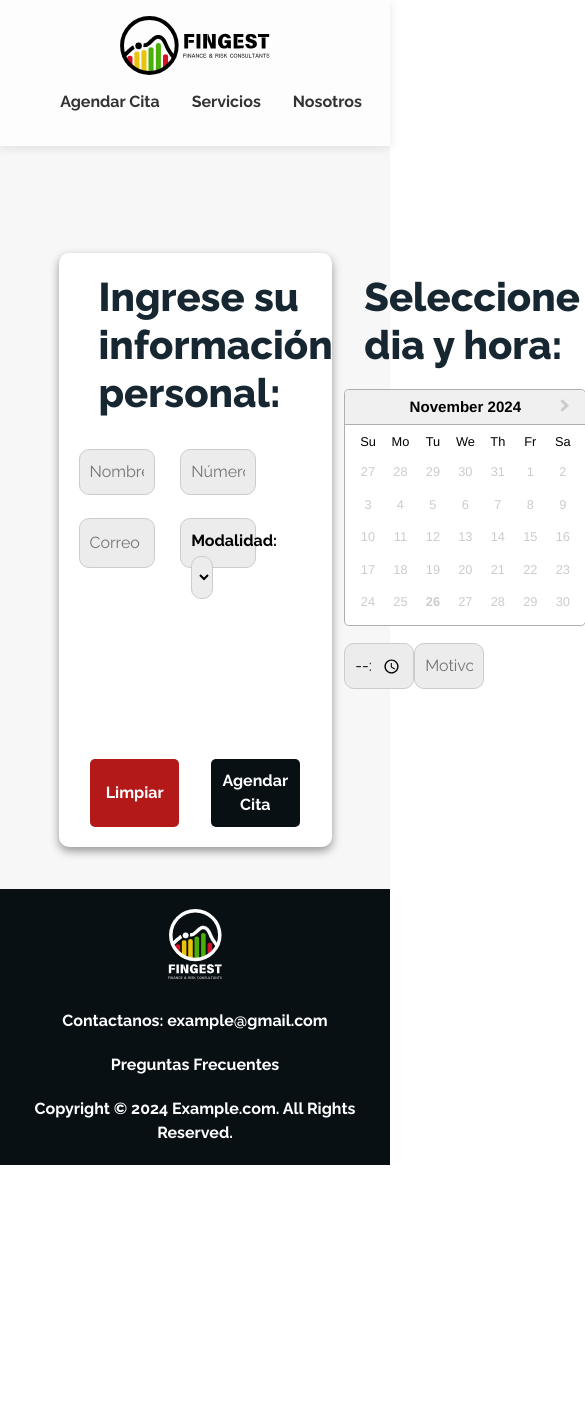
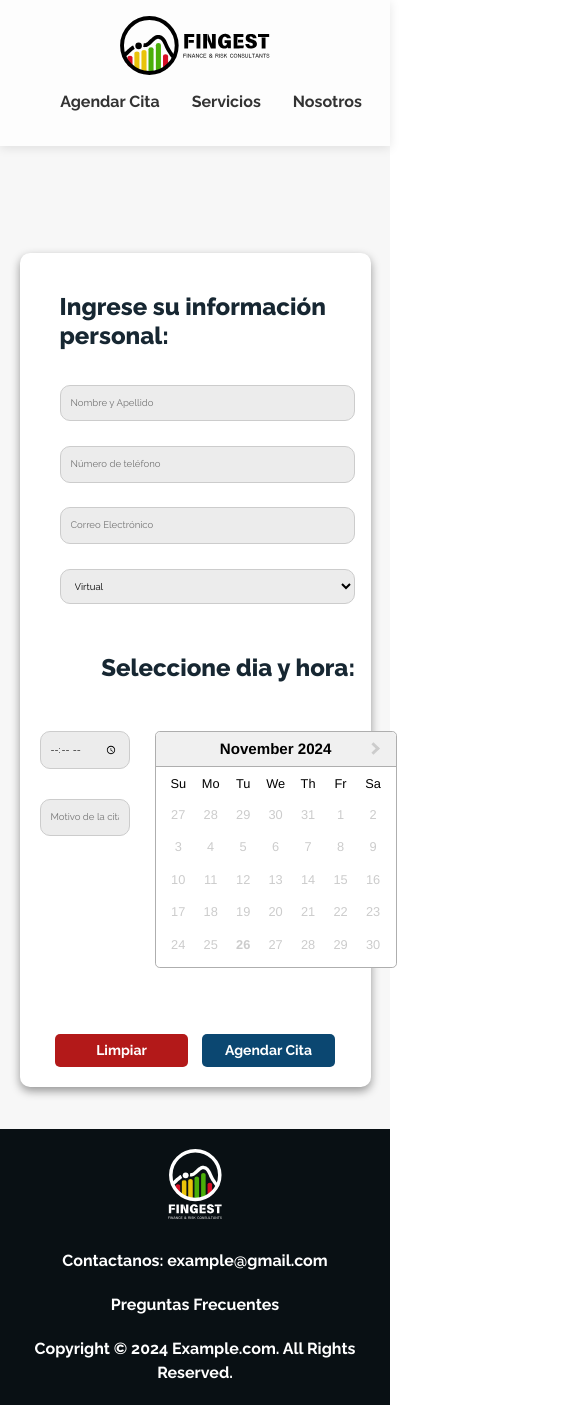
Before and after one commit to LeonardoPerozo12/FingestLandingPage, a React (Vite) app in the folder FrontEnd/FingestLandingPage/: page /agendar-cita in a window 390 px wide. Shown: the whole page, 585 px wide, since content can reach past the window. Before the commit the page ends 1165 px from the top, so only its background shows below. Built offline with nearby package versions, Linux system fonts and the light colour scheme; no server answers.

Commit message:
modifications for agendarCita

```diff
--- a/FrontEnd/FingestLandingPage/css/agendarCita.css
+++ b/FrontEnd/FingestLandingPage/css/agendarCita.css
@@ -1,11 +1,10 @@
-body{
+body {
     margin: 0;
     display: flex;
-    place-items: start;
+    flex-direction: column;
     min-width: 320px;
     width: 100%;
     min-height: 100vh;
-    flex-direction: column;
 }
 
 .containerBG {
@@ -16,6 +15,7 @@ body{
     width: 100%; /* Ensure the container takes the full width */
     background-color: #f7f7f7;
     box-sizing: border-box; /* Include padding and border in the element's total width and height */
+    flex: 1; /* Allow the container to grow and fill the available space */
 }
 
 .form {
@@ -26,20 +26,27 @@ body{
 }
 
 .formControllers {
-
     align-items: flex-start !important;
     display: flex;
     flex-direction: row;
-    gap: 5%;
     align-items: center;
     width: 100%; /* Ensure the form controllers take the full width */
+    flex-wrap: wrap; /* Allow wrapping on smaller screens */
 }
-.inputsContainer{
-    gap: 10%; /* Espacio entre los campos de entrada */
+
+.personalInfoContainer {
+    max-width: 55%;
+}
+
+.inputsContainer {
+    margin-left: 20px;
+    margin-right: 5px;
+    gap: 8%; /* Espacio entre los campos de entrada */
     display: flex;
     flex-direction: row;
     flex-wrap: wrap;
 }
+
 .inputsContainer,
 .CalendarContainer {
     flex: 1; /* Hace que ambas secciones tengan tamaños iguales */
@@ -49,10 +56,17 @@ body{
 .buttonSection {
     display: flex;
     flex-direction: column;
-    justify-content: center; /* Centra el botón horizontalmente */
-    margin-top: 20px; /* Espaciado superior opcional */
 }
 
+.buttonSection {
+    display: flex;
+    flex-direction: row-reverse;
+    justify-content: space-between; /* Centra el botón horizontalmente */
+    margin-left: 5%;
+    margin-right: 5%;
+    margin-top: 20px; /* Espaciado superior opcional */
+    gap: 5%;
+}
 .formContainer {
     margin-top: 15vh;
     margin-bottom: 5vh;
@@ -65,6 +79,7 @@ body{
 }
 
 .form .formTitle {
+    margin-top: 20px;
     margin-bottom: 20px;
     margin-left: 20px;
     font-family: 'Raleway', sans-serif;
@@ -74,11 +89,22 @@ body{
     color: #172732;
 }
 
+.CalendarContainer {
+    margin-left: 20px;
+    gap: 5%; /* Espacio entre los campos de entrada */
+    display: flex;
+    flex-direction: row;
+    flex-wrap: wrap;
+    justify-content: center; /* Centra el contenido horizontalmente */
+    align-items: center; /* Centra el contenido verticalmente */
+}
+
 .inputsContainer,
 .CalendarContainer {
     margin-bottom: 20px;
 }
-.inputlabel{
+
+.inputlabel {
     max-height: 50px;
     color: #000;
     width: 30%;
@@ -89,11 +115,13 @@ body{
     border: 1px solid #ccc;
     border-radius: 10px;
     font-family: 'Raleway', sans-serif;
+    position: relative;
 }
+
 .input {
     max-height: 50px;
     color: #000;
-    width: 30%;
+    width: 35%;
     padding: 10px;
     background-color: #ECECEC;
     margin-bottom: 10px;
@@ -101,20 +129,18 @@ body{
     border: 1px solid #ccc;
     border-radius: 10px;
     font-family: 'Raleway', sans-serif;
+    font-size: 70%;
 }
 
-.buttonSection {
-    display: flex;
-    flex-direction: row-reverse;
-    margin-left: 5%;
-    margin-right: 5%;
-    gap: 15%;
+.CalendarContainer .input {
+    width: 100%; /* Ensure the inputs take the full width */
+    margin-top: 0; /* Remove top margin */
 }
 
 .submitButton {
     width: 50%;
     padding: 10px;
-    background-color: #091014;
+    background-color: #0b4771;
     color: #fff;
     border: none;
     border-radius: 5px;
@@ -122,6 +148,45 @@ body{
     font-weight: bold;
     cursor: pointer;
     transition: background-color 0.3s;
+}
+
+.calendar {
+    display: flex;
+    justify-content: center;
+    align-items: center;
+    width: 100%;
+}
+
+/* Asegura que los inputs estén al lado izquierdo del calendario */
+.CalendarContainer {
+    margin-left: 0px !important;
+    display: flex; /* Permite alinear los elementos en fila */
+    flex-direction: row; /* Mantiene el calendario y los inputs en la misma línea */
+    justify-content: flex-start; /* Alinea el contenido a la izquierda */
+    align-items: flex-start; /* Alinea los elementos al inicio verticalmente */
+    gap: 40px; /* Espacio entre los elementos */
+}
+
+.CalendarFormContainer {
+    margin-top: -11px;
+    display: flex;
+    gap: 25px;
+    flex-direction: row;
+}
+
+@media (min-width: 1465px) {
+    .CalendarFormContainer {
+        margin-top: 37px;
+    }
+}
+
+/* Contenedor de los inputs "Motivo de la cita" y "Hora" */
+.leftInputsContainer {
+    display: flex;
+    flex-direction: column; /* Apila los inputs verticalmente */
+    gap: 20px; /* Espaciado entre los inputs */
+    max-width: 110px; /* Controla el ancho de los inputs */
+    flex: 1; /* Ocupa el espacio necesario */
 }
 
 .clearButton {
@@ -144,3 +209,64 @@ body{
 .submitButton:hover {
     background-color: #0d2a43;
 }
+
+/* Responsive styles */
+@media (max-width: 768px) {
+    .personalInfoContainer{
+        max-width: 95%; /* Full width container */
+        margin-left: -5px;
+    }
+    .formContainer {
+        max-width: 90%;
+    }
+
+    .buttonSection{
+        max-width: 100%;
+    }
+
+    .form .formTitle {
+        font-size: 30px;
+    }
+
+    .CalendarContainer {
+        flex-direction: column; /* Stack calendar and inputs vertically */
+        align-items: center; /* Center align items */
+    }
+
+    .input {
+        width: 100%; /* Full width inputs */
+    }
+
+    .leftInputsContainer {
+        max-width: 100%; /* Full width container */
+    }
+
+    .inputsContainer {
+        justify-content: center; /* Center the inputs container */
+    }
+
+    .submitButton, .clearButton {
+        width: 100%; /* Full width buttons */
+        padding: 8px; /* Smaller padding */
+    }
+}
+
+@media (max-width: 480px) {
+
+    .personalInfoContainer{
+        max-width: 95%; /* Full width container */
+        margin-left: 0px;
+    }
+    .form .formTitle {
+        font-size: 24px;
+    }
+
+    .input {
+        font-size: 60%;
+    }
+
+    .submitButton, .clearButton {
+        font-size: 14px; /* Smaller font size */
+        padding: 6px; /* Smaller padding */
+    }
+}
--- a/FrontEnd/FingestLandingPage/css/dashboardStyles.css
+++ b/FrontEnd/FingestLandingPage/css/dashboardStyles.css
@@ -7,6 +7,7 @@
     display: flex;
     flex-direction: column;
     gap: 20px;
+    flex: 1; /* Allow the container to grow and fill the available space */
 }
 
 .dashboard-stats {
@@ -25,6 +26,7 @@
 .dashboard-charts {
     display: flex;
     justify-content: space-around;
+    flex: 1; /* Allow the charts container to grow and fill the available space */
 }
 
 .chart-card {
--- a/FrontEnd/FingestLandingPage/css/footer.css
+++ b/FrontEnd/FingestLandingPage/css/footer.css
@@ -13,6 +13,10 @@
     padding: 20px 0;
     text-align: center;
     overflow-x: hidden; /* Previene que el contenido desborde horizontalmente */
+    position: relative;
+    bottom: 0;
+    width: 100%;
+    flex-shrink: 0; /* Prevent the footer from shrinking */
 }
 
 .footer-content {
@@ -25,7 +29,6 @@
     margin: 0 auto; /* Centra el footer horizontalmente */
     padding: 0 5%; /* Asegura que el contenido del footer no quede pegado a los bordes */
 }
-
 
 .footer-logo {
     width: 150px;
--- a/FrontEnd/FingestLandingPage/css/sidebarLayout.css
+++ b/FrontEnd/FingestLandingPage/css/sidebarLayout.css
@@ -3,8 +3,11 @@
     margin-top: 2.5em;
     padding: 1em;
     transition: 0.3s ease;
+    flex: 1; /* Allow the content to grow and fill the available space */
 }
 
 .page {
-    height: 100vh;
+    height: 100%;
+    display: flex;
+    flex-direction: column;
 }
--- a/FrontEnd/FingestLandingPage/src/Pages/AgendarCita.jsx
+++ b/FrontEnd/FingestLandingPage/src/Pages/AgendarCita.jsx
@@ -1,11 +1,11 @@
-import React, { useState } from "react"
-import "aos/dist/aos.css"
-import "../../css/agendarCita.css"
-import Calendar from "../components/Calendar"
-import axios from "axios"
-import { toast } from "react-toastify"
+import React, { useState } from "react";
+import "aos/dist/aos.css";
+import "../../css/agendarCita.css";
+import Calendar from "../components/Calendar";
+import axios from "axios";
+import { toast } from "react-toastify";
 
-const BASE_URL = import.meta.env.VITE_REACT_APP_BACKEND
+const BASE_URL = import.meta.env.VITE_REACT_APP_BACKEND;
 
 function AgendarCita() {
     const [formData, setFormData] = useState({
@@ -16,8 +16,8 @@ function AgendarCita() {
         appointment_time: "",
         reason_for_appointment: "",
         appointment_mode: false,
-    })
-    const [availableDates, setAvailableDates] = useState([])
+    });
+    const [availableDates, setAvailableDates] = useState([]);
 
     const clearForm = () => {
         setFormData({
@@ -28,82 +28,102 @@ function AgendarCita() {
             appointment_time: "",
             reason_for_appointment: "",
             appointment_mode: false,
-        })
+        });
+    };
+    const formatPhoneNumber = (phoneNumber) => {
+        const cleaned = ('' + phoneNumber).replace(/\D/g, ''); // Elimina todo lo que no sea número
+        const match = cleaned.match(/^(\d{1})?(\d{3})(\d{4})(\d{4})?$/);
+
+        if (match) {
+            if (match[1]) {
+                // Formato con código de país: 1-829-830-3510
+                return `${match[1]}-${match[2]}-${match[3]}-${match[4]}`;
+            } else {
+                // Formato sin código de país: 829-3830-3510
+                return `${match[2]}-${match[3]}-${match[4]}`;
             }
+        }
+        console.log(phoneNumber);
+        return phoneNumber; // Si no coincide con el formato esperado, retorna el original
+    };
 
     const handleChange = (e) => {
-        const { name, value } = e.target
+        const { name, value } = e.target;
 
         // Parse boolean values from str to bool
-        let parsedValue = value
+        let parsedValue = value;
         if (value === "true" || value === "false") {
-            parsedValue = value === "true"
+            parsedValue = value === "true";
         }
 
         // Set the form data and make sure boolean values are parsed correctly
         setFormData({
             ...formData,
-            [name]: parsedValue
-        })
-    }
+            [name]: parsedValue,
+        });
+    };
 
     const handleDateChange = (date) => {
-        setFormData({ ...formData, appointment_date: date })
-    }
+        setFormData({ ...formData, appointment_date: date });
+    };
 
     const handleTimeChange = (e) => {
-        const { value } = e.target
-        setFormData({ ...formData, appointment_time: value })
-    }
+        const { value } = e.target;
+        setFormData({ ...formData, appointment_time: value });
+    };
 
     const handleAvailableDatesChange = (dates) => {
-        setAvailableDates(dates)
-    }
+        setAvailableDates(dates);
+    };
 
     const handleSubmit = (e) => {
-        e.preventDefault()
+        e.preventDefault();
+
+        // Format the phone number before submitting
+        const formattedPhoneNumber = formatPhoneNumber(formData.phone_number);
+        const updatedFormData = { ...formData, phone_number: formattedPhoneNumber };
 
         // Validar la hora seleccionada
         const selectedDateObj = availableDates.find(
             (availableDate) =>
-                availableDate.date.getFullYear() === formData.appointment_date.getFullYear() &&
-                availableDate.date.getMonth() === formData.appointment_date.getMonth() &&
-                availableDate.date.getDate() === formData.appointment_date.getDate()
-        )
+                availableDate.date.getFullYear() === updatedFormData.appointment_date.getFullYear() &&
+                availableDate.date.getMonth() === updatedFormData.appointment_date.getMonth() &&
+                availableDate.date.getDate() === updatedFormData.appointment_date.getDate()
+        );
 
         if (selectedDateObj) {
-            const selectedTime = new Date(`1970-01-01T${formData.appointment_time}:00`)
+            const selectedTime = new Date(`1970-01-01T${updatedFormData.appointment_time}:00`);
             const isSlotAvailable = selectedDateObj.slots.some(slot =>
                 slot.getHours() === selectedTime.getHours() && slot.getMinutes() === selectedTime.getMinutes()
-            )
+            );
 
             if (!isSlotAvailable) {
-                toast.error("La hora seleccionada ya está ocupada.")
-                return
+                toast.error("La hora seleccionada ya está ocupada.");
+                return;
             }
         }
 
-        axios.post(`${BASE_URL}/api/createAppointment/`, formData)
+        axios.post(`${BASE_URL}/api/createAppointment/`, updatedFormData)
             .then((response) => {
                 if (response.status === 201) { // Asegúrate de que el estado es 201 (Created)
-                    toast.success("¡Cita agendada exitosamente!")
-                    clearForm()
+                    toast.success("¡Cita agendada exitosamente!");
+                    clearForm();
                 } else {
-                    toast.error("No se pudo agendar la cita. Por favor, intenta más tarde.")
+                    toast.error("No se pudo agendar la cita. Por favor, intenta más tarde.");
                 }
             })
             .catch((error) => {
-                console.error("Error al agendar cita:", error)
-                toast.error("No se pudo agendar la cita. Por favor, intenta más tarde.")
-            })
-    }
+                console.error("Error al agendar cita:", error);
+                toast.error("No se pudo agendar la cita. Por favor, intenta más tarde.");
+            });
+    };
 
     return (
         <div className="containerBG">
             <div className="formContainer">
                 <form onSubmit={handleSubmit} className="form">
                     <div className="formControllers">
-                    <div>
+                        <div className="personalInfoContainer">
                             {/* Información Personal */}
                             <h2 className="formTitle">Ingrese su información personal:</h2>
                             <div className="inputsContainer">
@@ -134,8 +154,6 @@ function AgendarCita() {
                                     className="input"
                                     required
                                 />
-                            <label className="inputlabel">
-                                Modalidad:
                                 <select
                                     name="appointment_mode"
                                     value={formData.appointment_mode}
@@ -143,19 +161,17 @@ function AgendarCita() {
                                     className="input"
                                     required
                                 >
-                                    <option value={true}>Presencial</option>
-                                    <option value={false}>Virtual</option>
+                                    <option value="" disabled>Seleccione la modalidad</option>
+                                    <option value="true">Presencial</option>
+                                    <option value="false">Virtual</option>
                                 </select>
-                            </label>
                             </div>
                         </div>
-                        {/* Selección de Cita */}
                         <div className="CalendarContainer">
-                            <Calendar
-                                selectedDate={formData.appointment_date}
-                                onDateChange={handleDateChange}
-                                onAvailableDatesChange={handleAvailableDatesChange}
-                            />
+                            <h2 className="formTitle">Seleccione dia y hora:</h2>
+                            {/* Contenedor izquierdo con los inputs apilados */}
+                            <div className="CalendarFormContainer">
+                                <div className="leftInputsContainer">
                                     <input
                                         type="time"
                                         name="appointment_time"
@@ -163,6 +179,7 @@ function AgendarCita() {
                                         onChange={handleTimeChange}
                                         className="input"
                                         required
+                                        style={{ width: "100%" }}
                                     />
                                     <input
                                         type="text"
@@ -172,10 +189,19 @@ function AgendarCita() {
                                         onChange={handleChange}
                                         className="input"
                                         required
+                                        style={{ width: "100%" }}
+                                    />
+                                </div>
+                                <Calendar
+                                    className="calendar"
+                                    selectedDate={formData.appointment_date}
+                                    onDateChange={handleDateChange}
+                                    onAvailableDatesChange={handleAvailableDatesChange}
                                 />
                             </div>
                         </div>
-
+                    </div>
+                    {/* Botones de acción */}
                     <div className="buttonSection">
                         <button type="submit" className="submitButton">
                             Agendar Cita
@@ -187,7 +213,7 @@ function AgendarCita() {
                 </form>
             </div>
         </div>
-    )
+    );
 }
 
-export default AgendarCita
+export default AgendarCita;
--- a/FrontEnd/FingestLandingPage/src/Pages/dashboardPages/DashboardView.jsx
+++ b/FrontEnd/FingestLandingPage/src/Pages/dashboardPages/DashboardView.jsx
@@ -143,6 +143,8 @@ export function DashboardView() {
                                         <th>Hora</th>
                                         <th>Modo</th>
                                         <th>Razón</th>
+                                        <th>Correo</th>
+                                        <th>Teléfono</th>
                                     </tr>
                                 </thead>
                                 <tbody>
@@ -153,9 +155,11 @@ export function DashboardView() {
                                             <tr key={cita.appointment_id}>
                                                 <td>{cita.appointment_id}</td>
                                                 <td>{format(new Date(cita.appointment_date), "dd/MM/yyyy", { locale: es })}</td>
-                                                <td>{format(new Date(cita.appointment_time), "HH:mm", { locale: es })}</td>
+                                                <td>{cita.appointment_time}</td>
                                                 <td>{cita.appointment_mode ? "Virtual" : "Presencial"}</td>
                                                 <td>{cita.reason_for_appointment}</td>
+                                                <td>{cita.customer.email}</td>
+                                                <td>{cita.customer.phone_number}</td>
                                             </tr>
                                         ))}
                                 </tbody>
--- a/FrontEnd/FingestLandingPage/src/components/Calendar.jsx
+++ b/FrontEnd/FingestLandingPage/src/components/Calendar.jsx
@@ -59,7 +59,6 @@ const Calendar = ({ selectedDate, onDateChange }) => {
 
     return (
         <div>
-            <h2 className="formTitle">Seleccione dia y hora:</h2>
             <DatePicker
                 selected={selectedDate}
                 onChange={handleDateChange}
```
Also changed, not shown: FrontEnd/FingestLandingPage/src/Pages/dashboardPages/CitasView.jsx (+11 -7 lines), 2 other files (tests, documents, lock files or other folders). Lines whose indentation alone changed are shown as unchanged.
